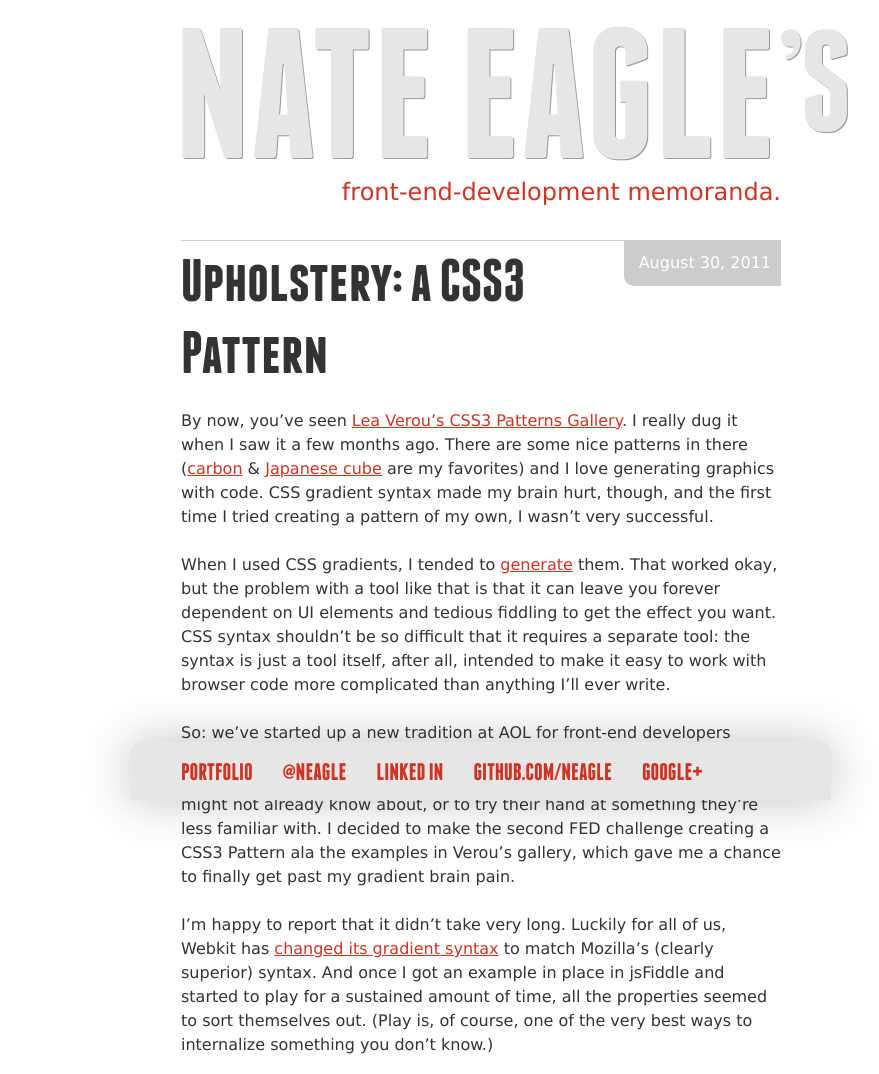
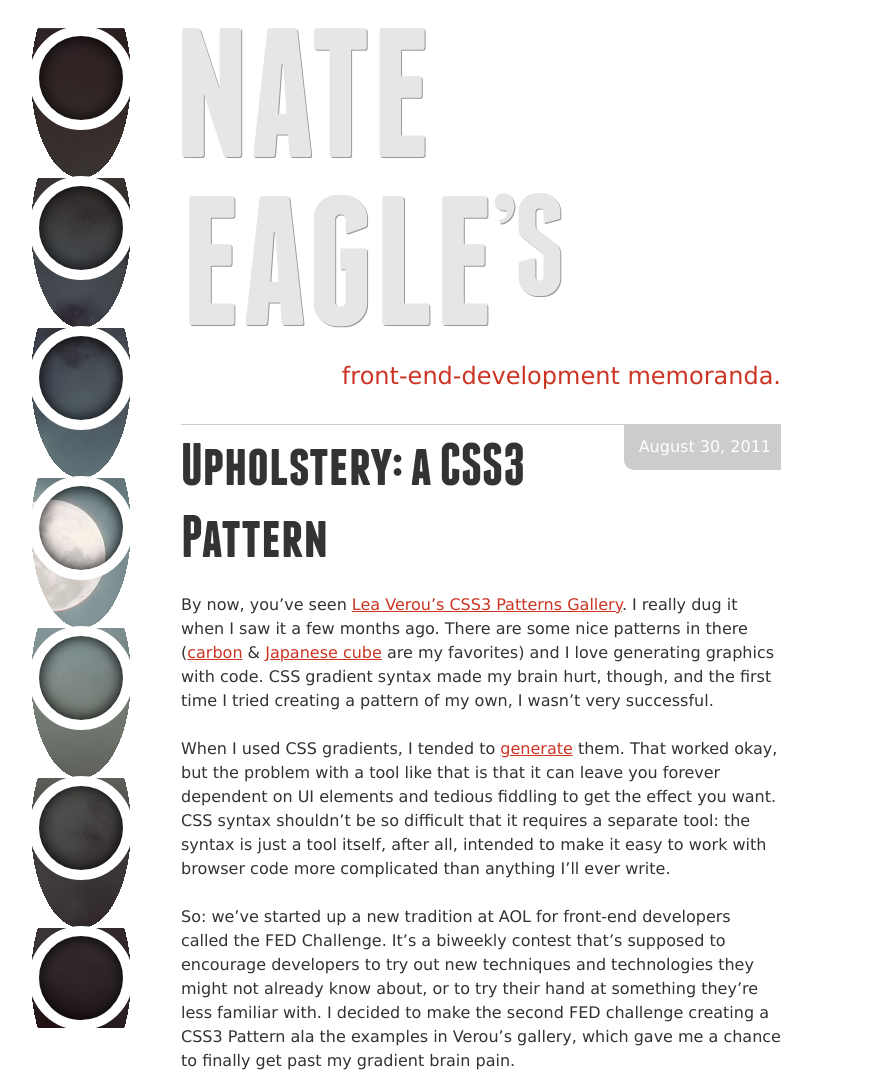
Before and after one commit to neagle/neagle.github.com, a PHP site: page /_site/2011/08/30/upholstery-a-css3-pattern/index.html in a window 1280 px wide. Shown: the top 1074 px of the page, without its empty margins (159-1038 px from the left). Run offline with PHP 8.4, Linux system fonts and the light colour scheme; some libraries are stand-ins or nearby versions.

Commit message:
added strip of image portholes

```diff
--- a/_site/2011/08/30/upholstery-a-css3-pattern/index.html
+++ b/_site/2011/08/30/upholstery-a-css3-pattern/index.html
@@ -13,6 +13,17 @@
 
 <body>
     <div id="container">
+
+        <div id="circles">
+            <div class="background"></div>
+            <b></b>
+            <b></b>
+            <b></b>
+            <b></b>
+            <b></b>
+            <b></b>
+            <b></b>
+        </div>
 
         <header>
             <h1>
--- a/_site/atom.xml
+++ b/_site/atom.xml
@@ -4,7 +4,7 @@
   <title>Nate Eagle's Front-End Development Memoranda</title>
   <link href="http://neagle.github.com/"/>
   <link type="application/atom+xml" rel="self" href="http://neagle.github.com/atom.xml"/>
-  <updated>2011-08-31T14:45:57-04:00</updated>
+  <updated>2011-09-02T19:31:09-04:00</updated>
   <id>http://neagle.github.com/</id>
   <author>
     <name>Nate Eagle</name>
--- a/css/screen.css
+++ b/css/screen.css
@@ -474,36 +474,41 @@ html > body {
 }
 
 /* line 31, ../sass/screen.scss */
+html {
+  -webkit-font-smoothing: antialiased;
+}
+
+/* line 35, ../sass/screen.scss */
 a {
   color: #cd3423;
 }
 
-/* line 35, ../sass/screen.scss */
+/* line 39, ../sass/screen.scss */
 a:visited {
   color: #682922;
 }
 
-/* line 39, ../sass/screen.scss */
+/* line 43, ../sass/screen.scss */
 a:hover {
   text-decoration: none;
 }
 
-/* line 43, ../sass/screen.scss */
+/* line 47, ../sass/screen.scss */
 ::selection {
   background: #cd3423;
 }
 
-/* line 47, ../sass/screen.scss */
+/* line 51, ../sass/screen.scss */
 ::-moz-selection {
   background: #cd3423;
 }
 
-/* line 51, ../sass/screen.scss */
+/* line 55, ../sass/screen.scss */
 p {
   margin-bottom: 24px;
 }
 
-/* line 55, ../sass/screen.scss */
+/* line 59, ../sass/screen.scss */
 pre {
   border-color: #e6e6e6;
   display: block;
@@ -516,12 +521,12 @@ pre {
   padding: 23px;
 }
 
-/* line 67, ../sass/screen.scss */
+/* line 71, ../sass/screen.scss */
 code {
   font-family: monospace;
 }
 
-/* line 71, ../sass/screen.scss */
+/* line 75, ../sass/screen.scss */
 blockquote {
   background-color: #e6e6e6;
   padding-left: 25px;
@@ -533,7 +538,7 @@ blockquote {
   padding: 23px;
 }
 
-/* line 84, ../sass/screen.scss */
+/* line 88, ../sass/screen.scss */
 body {
   color: #333333;
   font-family: Lucida Grande, Helvetica, Arial, sans-serif;
@@ -541,62 +546,62 @@ body {
   line-height: 24px;
 }
 
-/* line 90, ../sass/screen.scss */
+/* line 94, ../sass/screen.scss */
 #container {
   margin: 0 auto;
-  padding-bottom: 96px;
+  position: relative;
   width: 600px;
 }
 
-/* line 96, ../sass/screen.scss */
+/* line 100, ../sass/screen.scss */
 h1, h2, h3, h4, h5, h6 {
   font-family: 'FranchiseRegular';
 }
 
-/* line 101, ../sass/screen.scss */
+/* line 105, ../sass/screen.scss */
 h1 a, h2 a, h3 a, h4 a, h5 a, h6 a,
 h1 a:visited, h2 a:visited, h3 a:visited, h4 a:visited, h5 a:visited, h6 a:visited {
   color: #333333;
   text-decoration: none;
 }
 
-/* line 106, ../sass/screen.scss */
+/* line 110, ../sass/screen.scss */
 h1 {
   font-size: 72px;
   line-height: 96px;
 }
 
-/* line 110, ../sass/screen.scss */
+/* line 114, ../sass/screen.scss */
 h2 {
   font-size: 60px;
   line-height: 72px;
 }
 
-/* line 114, ../sass/screen.scss */
+/* line 118, ../sass/screen.scss */
 h3 {
   font-size: 48px;
   line-height: 72px;
 }
 
-/* line 118, ../sass/screen.scss */
+/* line 122, ../sass/screen.scss */
 em {
   font-style: italic;
 }
 
-/* line 122, ../sass/screen.scss */
+/* line 126, ../sass/screen.scss */
 strong {
   font-weight: bold;
 }
 
-/* line 126, ../sass/screen.scss */
+/* line 130, ../sass/screen.scss */
 header {
   display: block;
 }
 
-/* line 130, ../sass/screen.scss */
+/* line 134, ../sass/screen.scss */
 header h1 {
   color: #e6e6e6;
-  font-size: 186px;
+  font-size: 184px;
   line-height: 192px;
   line-height: 168px;
   position: relative;
@@ -605,22 +610,22 @@ header h1 {
   text-transform: uppercase;
 }
 
-/* line 140, ../sass/screen.scss */
+/* line 144, ../sass/screen.scss */
 header h1 b {
   font-size: 144px;
   line-height: 168px;
-  position: absolute;
-  right: -70px;
-  top: -10px;
+  margin-right: -100px;
+  position: relative;
+  top: -30px;
 }
 
-/* line 148, ../sass/screen.scss */
+/* line 152, ../sass/screen.scss */
 header h1 a,
 header h1 a:visited {
   color: #e6e6e6;
 }
 
-/* line 152, ../sass/screen.scss */
+/* line 156, ../sass/screen.scss */
 header h1 a:before {
   font-size: 72px;
   line-height: 96px;
@@ -632,13 +637,13 @@ header h1 a:before {
   top: 45px;
 }
 
-/* line 162, ../sass/screen.scss */
+/* line 166, ../sass/screen.scss */
 header h1:hover a:before {
   left: -200px;
   opacity: 1;
 }
 
-/* line 167, ../sass/screen.scss */
+/* line 171, ../sass/screen.scss */
 header p {
   font-size: 24px;
   line-height: 48px;
@@ -647,85 +652,47 @@ header p {
   text-align: right;
 }
 
-/* line 174, ../sass/screen.scss */
+/* line 178, ../sass/screen.scss */
 footer {
-  background-color: rgba(230, 230, 230, 0.8);
+  border-top-style: solid;
+  border-top-width: 1px;
+  padding-top: 23px;
+  border-color: #cccccc;
   font-size: 24px;
   line-height: 48px;
-  -moz-border-radius: 10px;
-  -webkit-border-radius: 10px;
-  -o-border-radius: 10px;
-  -ms-border-radius: 10px;
-  -khtml-border-radius: 10px;
-  border-radius: 10px;
-  bottom: 0;
   display: block;
   font-family: 'FranchiseRegular';
-  left: 50%;
-  margin-left: -350px;
-  padding: 0 50px;
-  position: fixed;
+  padding-top: 24px;
+  padding-bottom: 24px;
+  text-align: center;
   text-transform: uppercase;
   width: 600px;
-  -moz-transform: scale(0.8, 0.8);
-  -webkit-transform: scale(0.8, 0.8);
-  -o-transform: scale(0.8, 0.8);
-  -ms-transform: scale(0.8, 0.8);
-  transform: scale(0.8, 0.8);
-  -moz-transition: all 0.2s;
-  -webkit-transition: all 0.2s;
-  -o-transition: all 0.2s;
-  transition: all 0.2s;
-  /* Prevent black flickering in Chrome */
-  -webkit-backface-visibility: hidden;
-  backface-visibility: hidden;
 }
 
 /* line 199, ../sass/screen.scss */
-footer:hover,
-footer.active {
-  background-color: #e6e6e6;
-  -moz-border-radius: 10px 10px 0 0;
-  -webkit-border-radius: 10px 10px 0 0;
-  -o-border-radius: 10px 10px 0 0;
-  -ms-border-radius: 10px 10px 0 0;
-  -khtml-border-radius: 10px 10px 0 0;
-  border-radius: 10px 10px 0 0;
-  -moz-box-shadow: 0 0 2em rgba(51, 51, 51, 0.3);
-  -webkit-box-shadow: 0 0 2em rgba(51, 51, 51, 0.3);
-  -o-box-shadow: 0 0 2em rgba(51, 51, 51, 0.3);
-  box-shadow: 0 0 2em rgba(51, 51, 51, 0.3);
-  -moz-transform: scale(1, 1);
-  -webkit-transform: scale(1, 1);
-  -o-transform: scale(1, 1);
-  -ms-transform: scale(1, 1);
-  transform: scale(1, 1);
+footer li {
+  display: inline-block;
+  padding: 0 10px;
 }
 
-/* line 206, ../sass/screen.scss */
-footer li {
-  float: left;
-  padding: 5px 30px 5px 0;
-}
-
-/* line 211, ../sass/screen.scss */
+/* line 204, ../sass/screen.scss */
 footer a {
   text-decoration: none;
 }
 
-/* line 215, ../sass/screen.scss */
+/* line 208, ../sass/screen.scss */
 article {
   border-top: 1px solid #cccccc;
   margin-bottom: 24px;
   position: relative;
 }
 
-/* line 223, ../sass/screen.scss */
+/* line 216, ../sass/screen.scss */
 article h2 {
   margin-bottom: 24px;
 }
 
-/* line 227, ../sass/screen.scss */
+/* line 220, ../sass/screen.scss */
 article time {
   background-color: #cccccc;
   -moz-border-radius: 0 0 0 10px;
@@ -743,7 +710,7 @@ article time {
 }
 
 /* About Me Section */
-/* line 242, ../sass/screen.scss */
+/* line 235, ../sass/screen.scss */
 #about img {
   -moz-border-radius: 10px;
   -webkit-border-radius: 10px;
@@ -755,7 +722,7 @@ article time {
 }
 
 /* Article List on Homepage */
-/* line 249, ../sass/screen.scss */
+/* line 242, ../sass/screen.scss */
 section.posts {
   border-top-style: solid;
   border-top-width: 1px;
@@ -764,12 +731,12 @@ section.posts {
   margin-bottom: 24px;
 }
 
-/* line 257, ../sass/screen.scss */
+/* line 250, ../sass/screen.scss */
 section.posts li:first-of-type {
   padding: 0;
 }
 
-/* line 261, ../sass/screen.scss */
+/* line 254, ../sass/screen.scss */
 section.posts li {
   border-bottom-style: solid;
   border-bottom-width: 1px;
@@ -778,7 +745,7 @@ section.posts li {
   padding-top: 24px;
 }
 
-/* line 269, ../sass/screen.scss */
+/* line 262, ../sass/screen.scss */
 section.posts time {
   font-size: 12px;
   line-height: 24px;
@@ -786,7 +753,7 @@ section.posts time {
   float: right;
 }
 
-/* line 275, ../sass/screen.scss */
+/* line 268, ../sass/screen.scss */
 section.posts li a.title {
   color: #333333;
   display: block;
@@ -795,3 +762,71 @@ section.posts li a.title {
   font-family: 'FranchiseRegular';
   text-decoration: none;
 }
+
+/* Circles */
+/* line 283, ../sass/screen.scss */
+#circles {
+  left: -150px;
+  position: absolute;
+  top: 28px;
+  width: 100px;
+}
+
+/* line 290, ../sass/screen.scss */
+#circles .background {
+  background-attachment: fixed;
+  background-image: url(/images/strip-moon.jpg);
+  background-ximage: url(/images/strip-autumn.jpg);
+  background-position: top center;
+  -moz-mask: -moz-radial-gradient(50px 50px, white 0, white 50px, rgba(0, 0, 0, 0) 50px);
+  -moz-mask-repeat: repeat-y;
+  -moz-mask-size: 100px 150px;
+  -webkit-mask: -webkit-radial-gradient(50px 50px, white 0, white 50px, rgba(0, 0, 0, 0) 50px);
+  -webkit-mask-repeat: repeat-y;
+  -webkit-mask-size: 100px 150px;
+  height: 1000px;
+  left: 0;
+  position: absolute;
+  top: 0;
+  width: 100px;
+}
+
+/* line 322, ../sass/screen.scss */
+#circles b {
+  border: 10px solid white;
+  -moz-border-radius: 52px;
+  -webkit-border-radius: 52px;
+  -o-border-radius: 52px;
+  -ms-border-radius: 52px;
+  -khtml-border-radius: 52px;
+  border-radius: 52px;
+  -moz-box-shadow: inset 0 0 1em black;
+  -webkit-box-shadow: inset 0 0 1em black;
+  -o-box-shadow: inset 0 0 1em black;
+  box-shadow: inset 0 0 1em black;
+  display: block;
+  height: 84px;
+  left: -2px;
+  margin-bottom: 46px;
+  position: relative;
+  top: -2px;
+  width: 84px;
+}
+
+/* Night */
+/* line 338, ../sass/screen.scss */
+body.night {
+  background-color: #171a1c;
+  color: #cccccc;
+}
+
+/* line 345, ../sass/screen.scss */
+body.night header h1 {
+  color: #262626;
+  text-shadow: 1px 1px 0 #999999;
+}
+
+/* line 350, ../sass/screen.scss */
+body.night #circles b {
+  border: 10px solid #171a1c;
+}
--- a/index.html
+++ b/index.html
@@ -1,6 +1,6 @@
 ---
 layout: default
-title: Nate Eagle
+title: Nate Eagle's Front-End-Development Memoranda
 excerpt: true
 ---
 <section class="posts">
--- a/sass/screen.scss
+++ b/sass/screen.scss
@@ -26,6 +26,10 @@ $relative-font-sizing: false;
          url('/fonts/franchise/franchise-bold-webfont.svg#FranchiseRegular') format('svg');
     font-weight: normal;
     font-style: normal;
+}
+
+html {
+    -webkit-font-smoothing: antialiased;
 }
 
 a {
@@ -89,7 +93,7 @@ body {
 
 #container {
     margin: 0 auto;
-    @include padding-trailer( 4 );
+    position: relative;
     width: 600px;
 }
 
@@ -129,7 +133,7 @@ header {
 
 header h1 {
     color: hsl(0, 0%, 90%);
-    @include adjust-font-size-to( 186px );
+    @include adjust-font-size-to( 184px );
     @include adjust-leading-to( 7 );
     position: relative;
     text-indent: -7px;
@@ -139,9 +143,9 @@ header h1 {
 
 header h1 b {
     @include adjust-font-size-to( 144px );
-    position: absolute;
-    right: -70px;
-    top: -10px;
+    margin-right: -100px;
+    position: relative;
+    top: -30px;
 }
 
 header h1 a,
@@ -172,40 +176,29 @@ header p {
 }
 
 footer {
-    background-color: hsla(0, 0%, 90%, 0.8);
+    @include apply-side-rhythm-border( top, 1px, 1, 16px, solid );
+    border: {
+        color: hsl(0, 0%, 80%);
+    }
     @include adjust-font-size-to( 24px );
-    @include border-radius( 10px );
-    bottom: 0;
     display: block;
     font: {
         family: 'FranchiseRegular';
     }
-    left: 50%;
-    margin: {
-        left: -350px;
-    }
-    padding: 0 50px;
-    position: fixed;
+    @include padding-leader( 1 );
+    @include padding-trailer( 1 );
+    text-align: center;
     text-transform: uppercase;
     width: 600px;
-
-    @include transform( scale( 0.8, 0.8 ) );
-    @include transition( all 0.2s );
-    /* Prevent black flickering in Chrome */
-    @include backface-visibility( hidden );
 }
 
 footer:hover,
 footer.active {
-    background-color: hsla(0, 0%, 90%, 1);
-    @include border-radius( 10px 10px 0 0 );
-    @include box-shadow( 0 0 2em hsla(0, 0%, 20%, 0.3) );
-    @include transform( scale( 1, 1 ) );
 }
 
 footer li {
-    float: left;
-    padding: 5px 30px 5px 0;
+    display: inline-block;
+    padding: 0 10px;
 }
 
 footer a {
@@ -285,3 +278,75 @@ section.posts p.excerpt {
 
 section.posts li.expanded p.excerpt {
 }
+
+/* Circles */
+#circles {
+    left: -150px;
+    position: absolute;
+    top: 28px;
+    width: 100px;
+}
+
+#circles .background {
+    background: {
+        attachment: fixed;
+        image: url( /images/strip-moon.jpg );
+        ximage: url( /images/strip-autumn.jpg );
+        position: top center;
+    }
+    -moz-mask:
+            -moz-radial-gradient(
+                50px 50px,
+                hsl(0, 0%, 100%) 0,
+                hsl(0, 0%, 100%) 50px,
+                hsla(0, 0%, 0%, 0) 50px
+            );
+     -moz-mask-repeat: repeat-y;
+     -moz-mask-size: 100px 150px;
+     -webkit-mask:
+            -webkit-radial-gradient(
+                50px 50px,
+                hsl(0, 0%, 100%) 0,
+                hsl(0, 0%, 100%) 50px,
+                hsla(0, 0%, 0%, 0) 50px
+            );
+    -webkit-mask-repeat: repeat-y;
+    -webkit-mask-size: 100px 150px;
+    height: 1000px;
+    left: 0;
+    position: absolute;
+    top: 0;
+    width: 100px;
+}
+
+#circles b {
+    border: 10px solid hsl(0, 0%, 100%);
+    @include border-radius( 52px );
+    @include box-shadow(
+        inset 0 0 1em hsl(0, 0%, 0%)
+    );
+    display: block;
+    height: 84px;
+    left: -2px;
+    margin-bottom: 46px;
+    position: relative;
+    top: -2px;
+    width: 84px;
+}
+
+/* Night */
+body.night {
+    background: {
+        color: hsl(200, 10%, 10%);
+    }
+    color: hsl(0, 0%, 80%);
+}
+
+body.night header h1 {
+    color: hsl(0, 0%, 15%);
+    text-shadow: 1px 1px 0 hsl(0, 0%, 60%);
+}
+
+body.night #circles b {
+    border: 10px solid hsl(200, 10%, 10%);
+}
```
Also changed, not shown: _layouts/default.html (+11 -0 lines), _site/2011/08/31/how-to-output-curly-brackets-in-jekyll/index.html (+11 -0 lines), _site/2011/08/31/jekyll-not-parsing-includes/index.html (+11 -0 lines), _site/css/screen.css (+123 -88 lines), _site/index.html (+12 -1 lines), _site/images/strip-autumn.jpg (added), _site/images/strip-moon.jpg (added), _site/images/strip-space.png (added), images/strip-autumn.jpg (added), images/strip-moon.jpg (added), images/strip-space.png (added).
